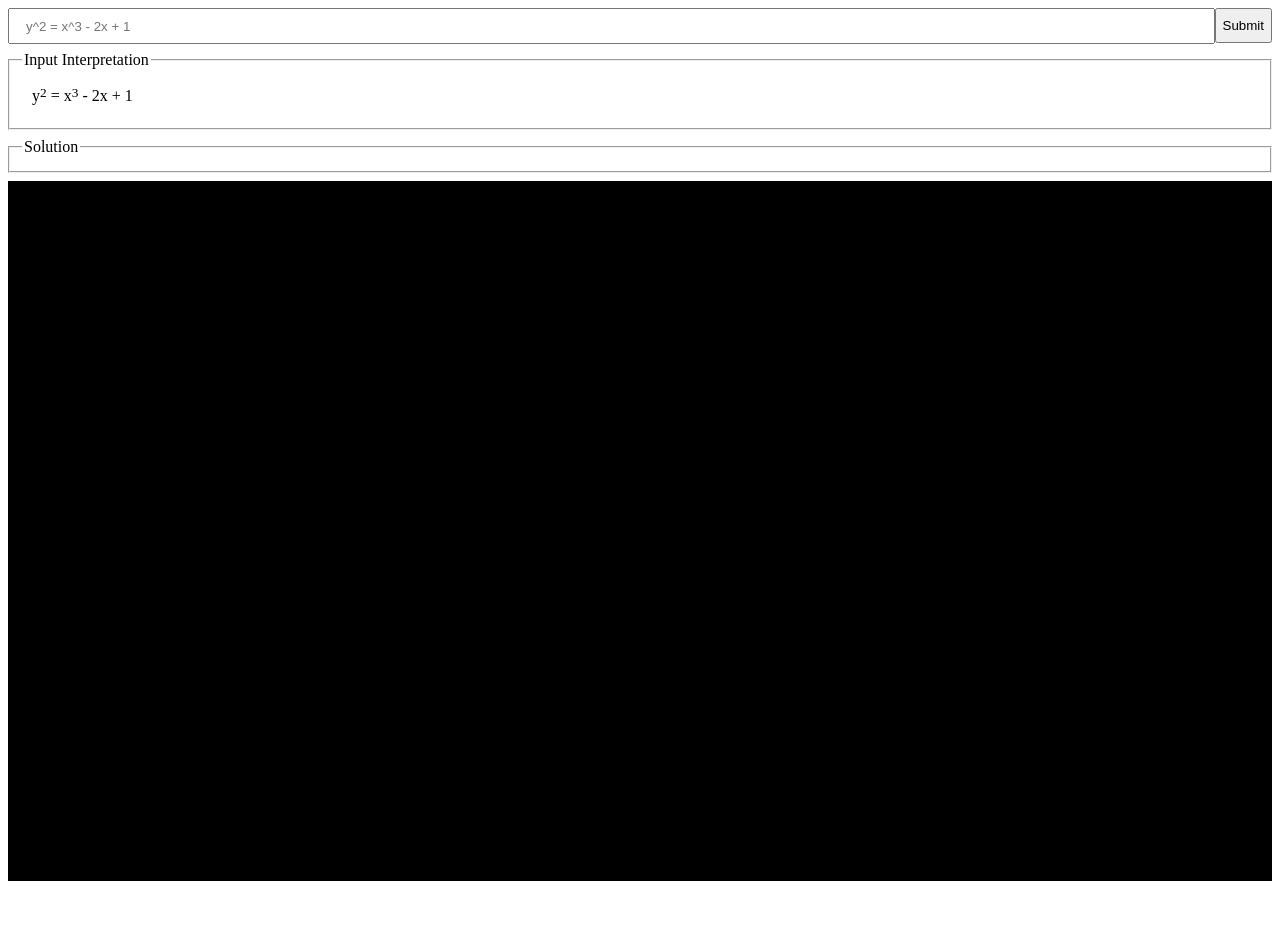
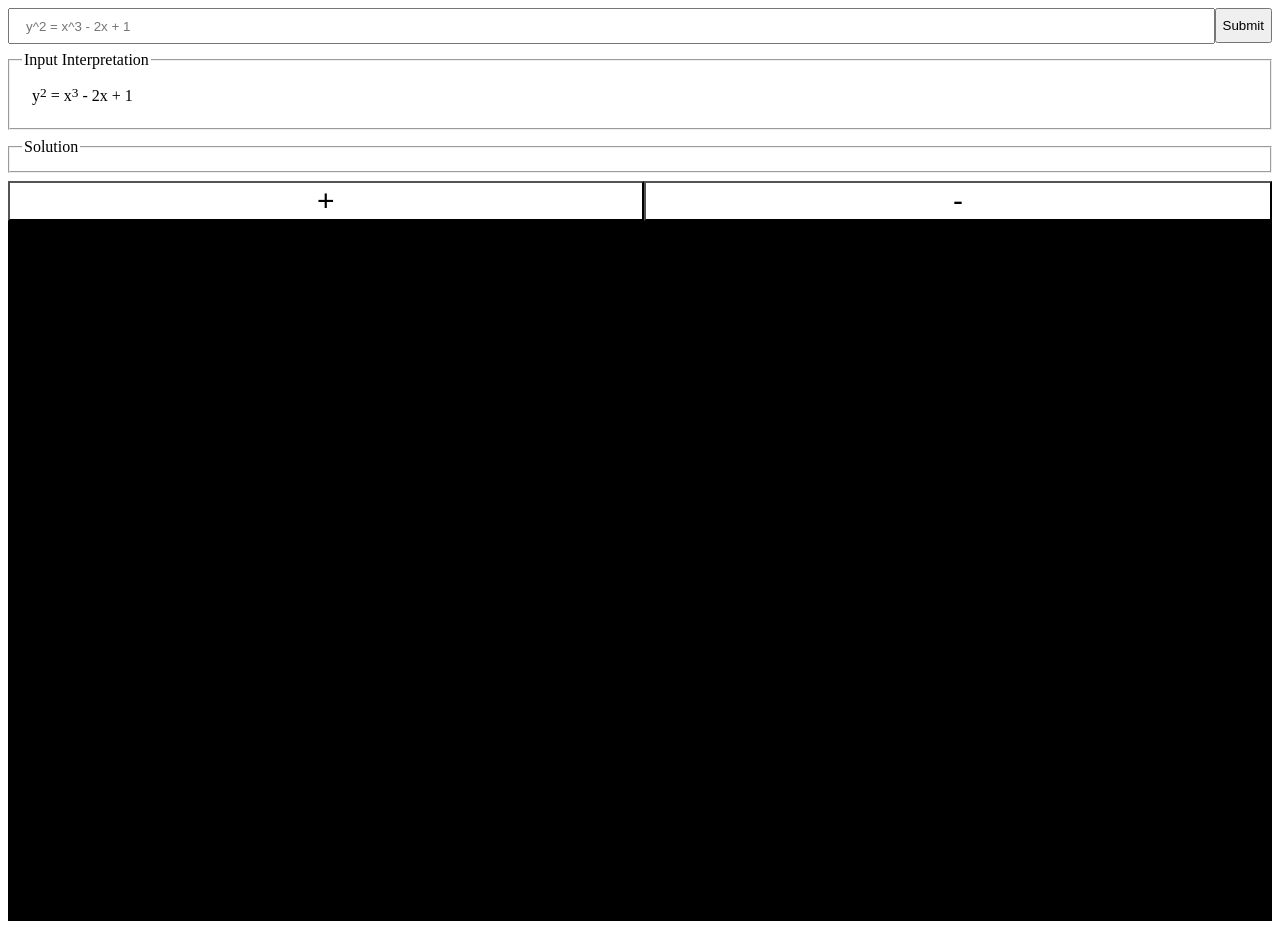
Before and after one commit to NathanARoss/Nathematica, a plain HTML site: page index.html in a window 1280 px wide. Before the commit the page ends 893 px from the top, so only its background shows below. Drawn offline with Linux system fonts and the light colour scheme.

Commit message:
Added zoom buttons because pinch-zoom is missing

```diff
--- a/2d-graph.mjs
+++ b/2d-graph.mjs
@@ -17,6 +17,15 @@ let zoomOut = 8;
 let aspectRatio = 1;
 let cameraX = 0;
 let cameraY = 0;
+
+document.getElementById("zoom-in").addEventListener("click", function (event) {
+    zoomOut -= 1;
+    updateCameraScale(zoomOut, aspectRatio);
+});
+document.getElementById("zoom-out").addEventListener("click", function (event) {
+    zoomOut += 1;
+    updateCameraScale(zoomOut, aspectRatio);
+});
 
 document.body.onresize = function () {
     canvas.width = canvas.clientWidth * window.devicePixelRatio;
--- a/index.html
+++ b/index.html
@@ -28,6 +28,10 @@
         </div>
     </fieldset>
 
+    <div id="zoom-controls">
+        <button id="zoom-in">+</button>
+        <button id="zoom-out">-</button>
+    </div>
     <canvas></canvas>
 </body>
 
--- a/main.css
+++ b/main.css
@@ -64,3 +64,15 @@ canvas {
     width: 100%;
     height: calc(100vh - 100px);
 }
+
+#zoom-controls {
+    display: flex;
+    height: 40px;
+}
+
+#zoom-controls>button {
+    flex-grow: 1;
+    height: 100%;
+    font-size: 30px;
+    background: none;
+}
```
